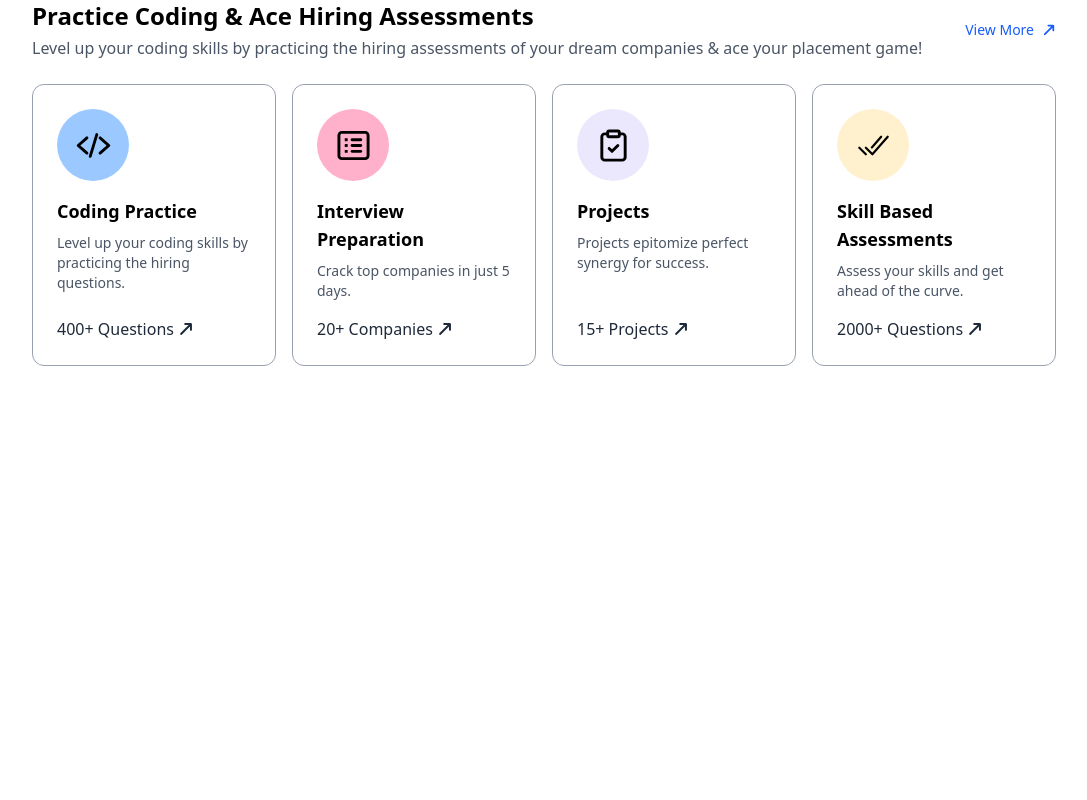
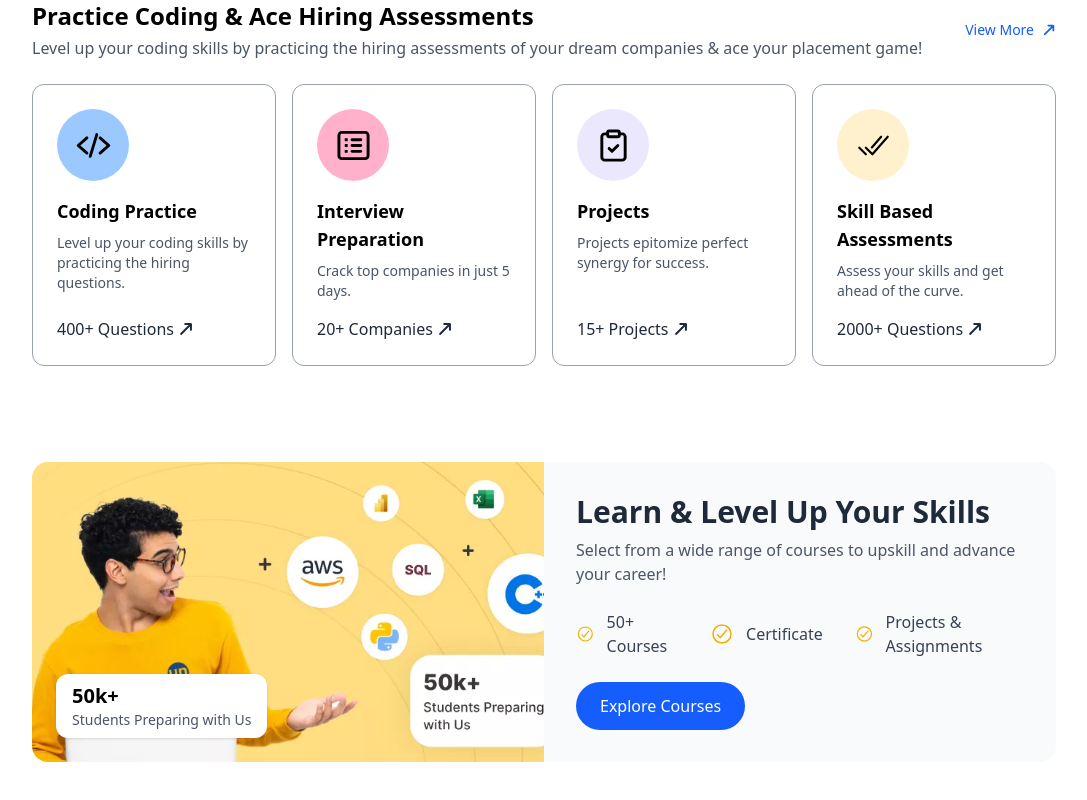
Before and after one commit to MohdFahad1/unstop, a Next.js app: page / in a window 1280 px wide. Shown: the part 3762-4562 px from the top of the page, without its empty margins (96-1183 px from the left). Before the commit the page ends 4176 px from the top, so only its background shows below. Built offline with nearby package versions, Linux system fonts and the light colour scheme.

Commit message:
feat: Added skills section

```diff
--- a/src/app/page.js
+++ b/src/app/page.js
@@ -6,6 +6,7 @@ import Competition from "@/components/Competition";
 import TopMentorsSection from "@/components/TopMentors";
 import MockTest from "@/components/MockTest";
 import PracticeSection from "@/components/Practice";
+import SkillsSection from "@/components/Skills";
 
 export default function Home() {
   return (
@@ -18,6 +19,7 @@ export default function Home() {
       <TopMentorsSection />
       <MockTest />
       <PracticeSection />
+      <SkillsSection />
     </div>
   );
 }
--- /dev/null
+++ b/src/components/Skills.jsx
@@ -0,0 +1,55 @@
+"use client";
+
+import Image from "next/image";
+import { IoCheckmarkCircleOutline } from "react-icons/io5";
+
+const SkillsSection = () => {
+  return (
+    <section className="py-12 px-4 md:px-8 lg:px-32">
+      <div className="bg-white rounded-2xl overflow-hidden grid grid-cols-1 md:grid-cols-2">
+        <div className="relative bg-yellow-100">
+          <Image
+            src="/skills-left.png"
+            alt="Learn & Level Up Your Skills"
+            width={800}
+            height={600}
+            className="object-cover w-full h-full"
+          />
+          <div className="absolute bottom-6 left-6 bg-white px-4 py-2 rounded-xl shadow">
+            <span className="block text-xl font-bold">50k+</span>
+            <span className="block text-sm text-gray-600">
+              Students Preparing with Us
+            </span>
+          </div>
+        </div>
+
+        <div className="p-8 bg-gray-50 flex flex-col justify-center">
+          <h2 className="text-3xl font-semibold text-gray-800">
+            Learn & Level Up Your Skills
+          </h2>
+          <p className="text-gray-600 mt-2">
+            Select from a wide range of courses to upskill and advance your
+            career!
+          </p>
+
+          <ul className="mt-6 flex items-center gap-8">
+            {["50+ Courses", "Certificate", "Projects & Assignments"].map(
+              (item) => (
+                <li key={item} className="flex items-center">
+                  <IoCheckmarkCircleOutline className="text-yellow-500 w-6 h-6" />
+                  <span className="ml-3 text-gray-700">{item}</span>
+                </li>
+              )
+            )}
+          </ul>
+
+          <button className="cursor-pointer mt-6 self-start px-6 py-3 bg-blue-600 text-white rounded-full hover:bg-blue-700 transition">
+            Explore Courses
+          </button>
+        </div>
+      </div>
+    </section>
+  );
+};
+
+export default SkillsSection;
```
Also changed, not shown: public/skills-left.png (added).
